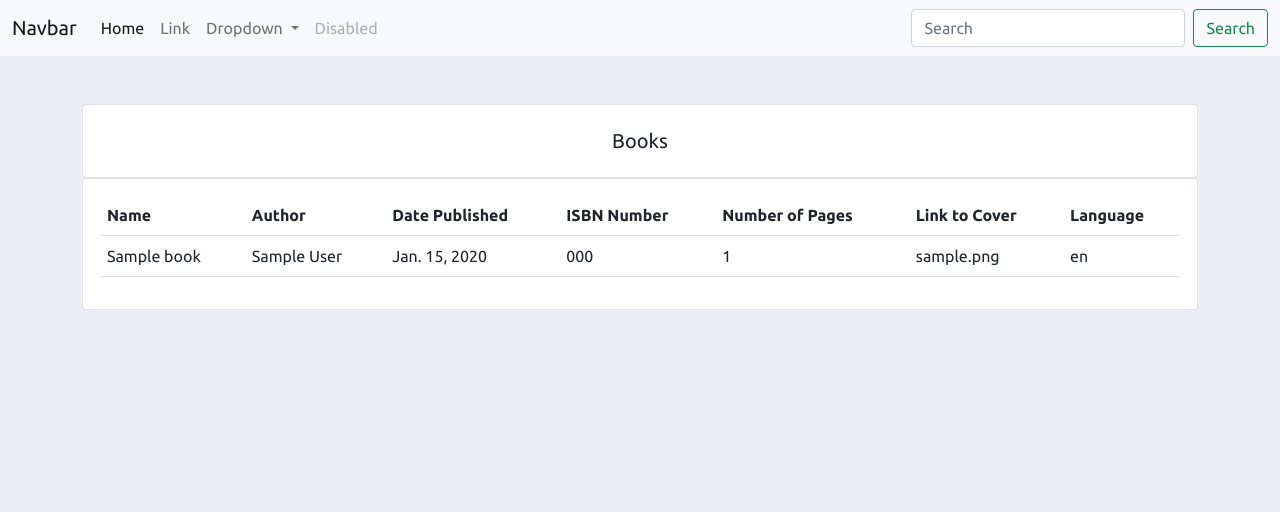
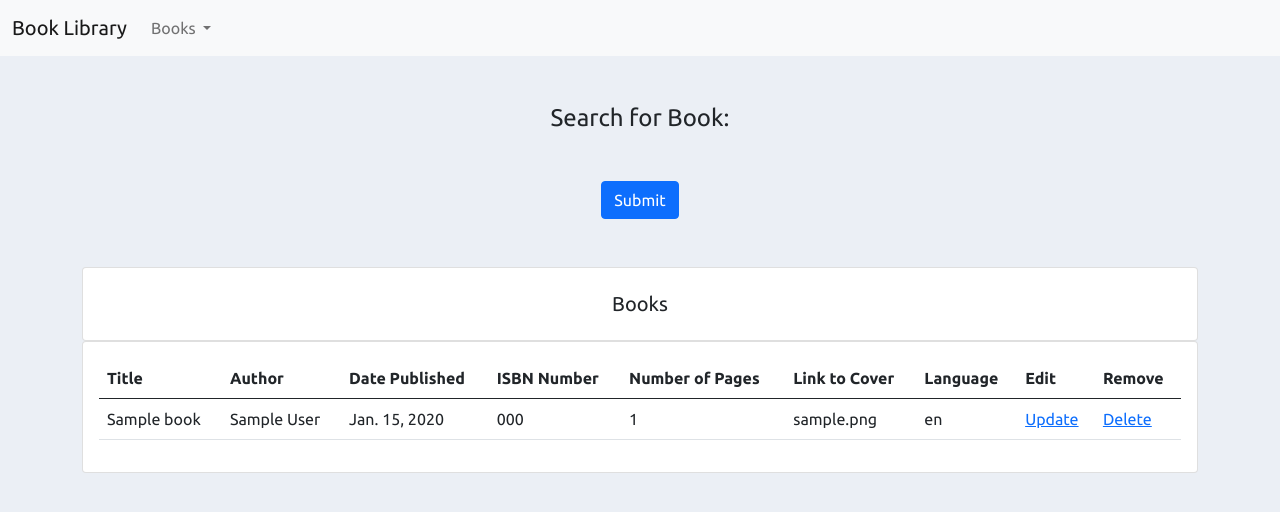
Before and after one commit to sbtah/django-stx-next-test, a Django app: page /books/ in a window 1280 px wide. Shown: the top 512 px of the page. Run offline with Django 3.2, Linux system fonts and the light colour scheme; tables that the repository leaves empty hold one stand-in row (values such as "Sample post").

Commit message:
Added creating and updating logic for book model

```diff
--- a/src/books/models.py
+++ b/src/books/models.py
@@ -4,7 +4,7 @@ from django.urls import reverse
 
 class Book(models.Model):
 
-    name = models.CharField(max_length=120)
+    title = models.CharField(max_length=120)
     author = models.CharField(max_length=120)
     date_published = models.DateField()
     isbn_number = models.CharField(max_length=120)
@@ -13,7 +13,7 @@ class Book(models.Model):
     language = models.CharField(max_length=120)
 
     def __str__(self):
-        return f"{self.name} - {self.author}"
+        return f"{self.title} - {self.author}"
 
     def get_absolute_url(self):
 
--- a/src/books/templates/books/book_list.html
+++ b/src/books/templates/books/book_list.html
@@ -1,6 +1,7 @@
 {% extends 'base.html' %}
 {% block title %}Books{% endblock title %}
 {% block content %}
+{% include 'search_book.html' %}
 <div class="container mt-5">
     <div class="row">
         <div class="col-md">
@@ -8,25 +9,31 @@
                 <h5 class="text-center pt-2">Books</h5>
             </div>
             <div class="card card-body">
-                <table class="table">
+                <table class="table table-hover align-middle">
+                    <thead>
                         <tr>
-                        <th>Name</th>
+                            <th>Title</th>
                             <th>Author</th>
                             <th>Date Published</th>
                             <th>ISBN Number</th>
                             <th>Number of Pages</th>
                             <th>Link to Cover</th>
                             <th>Language</th>
+                            <th>Edit</th>
+                            <th>Remove</th>
                         </tr>
+                    </thead>
                     {% for book in books %}
                     <tr>
-                        <td>{{ book.name }}</td>
+                        <td>{{ book.title }}</td>
                         <td>{{ book.author }}</td>
                         <td>{{ book.date_published }}</td>
                         <td>{{ book.isbn_number }}</td>
                         <td>{{ book.number_of_pages }}</td>
                         <td>{{ book.link_to_cover }}</td>
                         <td>{{ book.language }}</td>
+                        <td><a href="{% url 'books:book-update' book.pk %}">Update</a></td>
+                        <td><a href="">Delete</a></td>
                     </tr>
                     {% endfor %}
                 </table>
--- a/src/books/urls.py
+++ b/src/books/urls.py
@@ -1,8 +1,11 @@
 from django.urls import path
-from .views import book_list
+from .views import book_list, book_create, book_update
+
 
 app_name = 'books'
 
 urlpatterns = [
     path('', book_list, name='book-list'),
+    path('create/', book_create, name='book-create'),
+    path('update/<int:pk>', book_update, name='book-update'),
 ]
--- a/src/books/views.py
+++ b/src/books/views.py
@@ -1,7 +1,10 @@
-from django.shortcuts import render
+from django.shortcuts import render, redirect
+from django.http import HttpResponseRedirect
 from .models import Book
+from .forms import BookForm
 
 
+# Lists all books in database.
 def book_list(request):
 
     books = Book.objects.all()
@@ -9,3 +12,46 @@ def book_list(request):
     return render(request, 'books/book_list.html', {
         'books': books,
     })
+
+
+# Creates a book.
+def book_create(request):
+
+    submitted = False
+
+    if request.method == 'POST':
+        form = BookForm(request.POST)
+        if form.is_valid():
+            form.save()
+            return HttpResponseRedirect('/books/?submitted=True')
+    else:
+        form = BookForm
+        if 'submitted' in request.GET:
+            submitted = True
+
+    context = {
+        'form': form,
+        'submitted': submitted,
+    }
+
+    return render(request, 'books/book_create.html', context)
+
+
+# Updates a book.
+def book_update(request, pk):
+
+    post = Book.objects.get(pk=pk)
+
+    form = BookForm(request.POST or None, instance=post)
+
+    if form.is_valid():
+        form.save()
+
+        return redirect('/books')
+
+    context = {
+        'post': post,
+        'form': form,
+    }
+
+    return render(request, 'books/book_update.html', context)
--- a/src/templates/navbar.html
+++ b/src/templates/navbar.html
@@ -1,40 +1,26 @@
 <nav class="navbar navbar-expand-lg navbar-light bg-light">
     <div class="container-fluid">
-        <a class="navbar-brand" href="#">Navbar</a>
+        <a class="navbar-brand" href="/">Book Library</a>
         <button class="navbar-toggler" type="button" data-bs-toggle="collapse" data-bs-target="#navbarSupportedContent"
             aria-controls="navbarSupportedContent" aria-expanded="false" aria-label="Toggle navigation">
             <span class="navbar-toggler-icon"></span>
         </button>
         <div class="collapse navbar-collapse" id="navbarSupportedContent">
             <ul class="navbar-nav me-auto mb-2 mb-lg-0">
-                <li class="nav-item">
-                    <a class="nav-link active" aria-current="page" href="#">Home</a>
-                </li>
-                <li class="nav-item">
-                    <a class="nav-link" href="#">Link</a>
-                </li>
                 <li class="nav-item dropdown">
                     <a class="nav-link dropdown-toggle" href="#" id="navbarDropdown" role="button"
                         data-bs-toggle="dropdown" aria-expanded="false">
-                        Dropdown
+                        Books
                     </a>
                     <ul class="dropdown-menu" aria-labelledby="navbarDropdown">
-                        <li><a class="dropdown-item" href="#">Action</a></li>
-                        <li><a class="dropdown-item" href="#">Another action</a></li>
+                        <li><a class="dropdown-item" href="{% url 'books:book-list' %}">Books</a></li>
+                        <li><a class="dropdown-item" href="{% url 'books:book-create' %}">Add Book</a></li>
                         <li>
                             <hr class="dropdown-divider">
                         </li>
-                        <li><a class="dropdown-item" href="#">Something else here</a></li>
                     </ul>
                 </li>
-                <li class="nav-item">
-                    <a class="nav-link disabled">Disabled</a>
-                </li>
             </ul>
-            <form class="d-flex">
-                <input class="form-control me-2" type="search" placeholder="Search" aria-label="Search">
-                <button class="btn btn-outline-success" type="submit">Search</button>
-            </form>
         </div>
     </div>
 </nav>
--- /dev/null
+++ b/src/templates/search_book.html
@@ -0,0 +1,7 @@
+<div class="container mt-5">
+    <h2 class="dsubhead fs-4 mb-0 text-center pb-5">Search for Book:</h2>
+    <form action="" method="POST" class="text-center">
+
+        <input type="submit" value="Submit" class="btn btn-primary">
+    </form>
+</div>
```
Also changed, not shown: src/books/forms.py (added, +33 -0 lines), src/books/templates/books/book_create.html (added, +17 -0 lines), src/books/templates/books/book_update.html (added, +13 -0 lines), src/books/migrations/0001_initial.py. Lines whose indentation alone changed are shown as unchanged.
